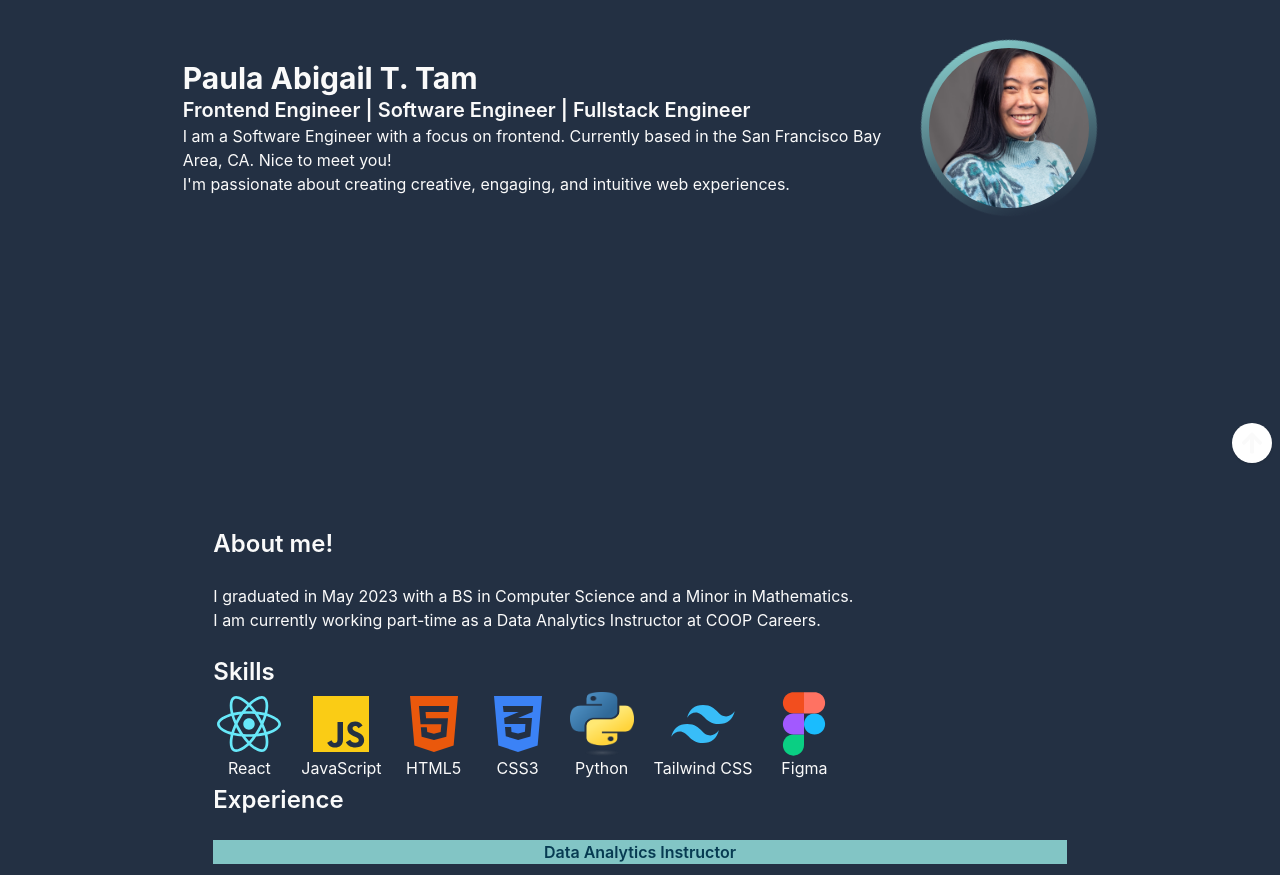
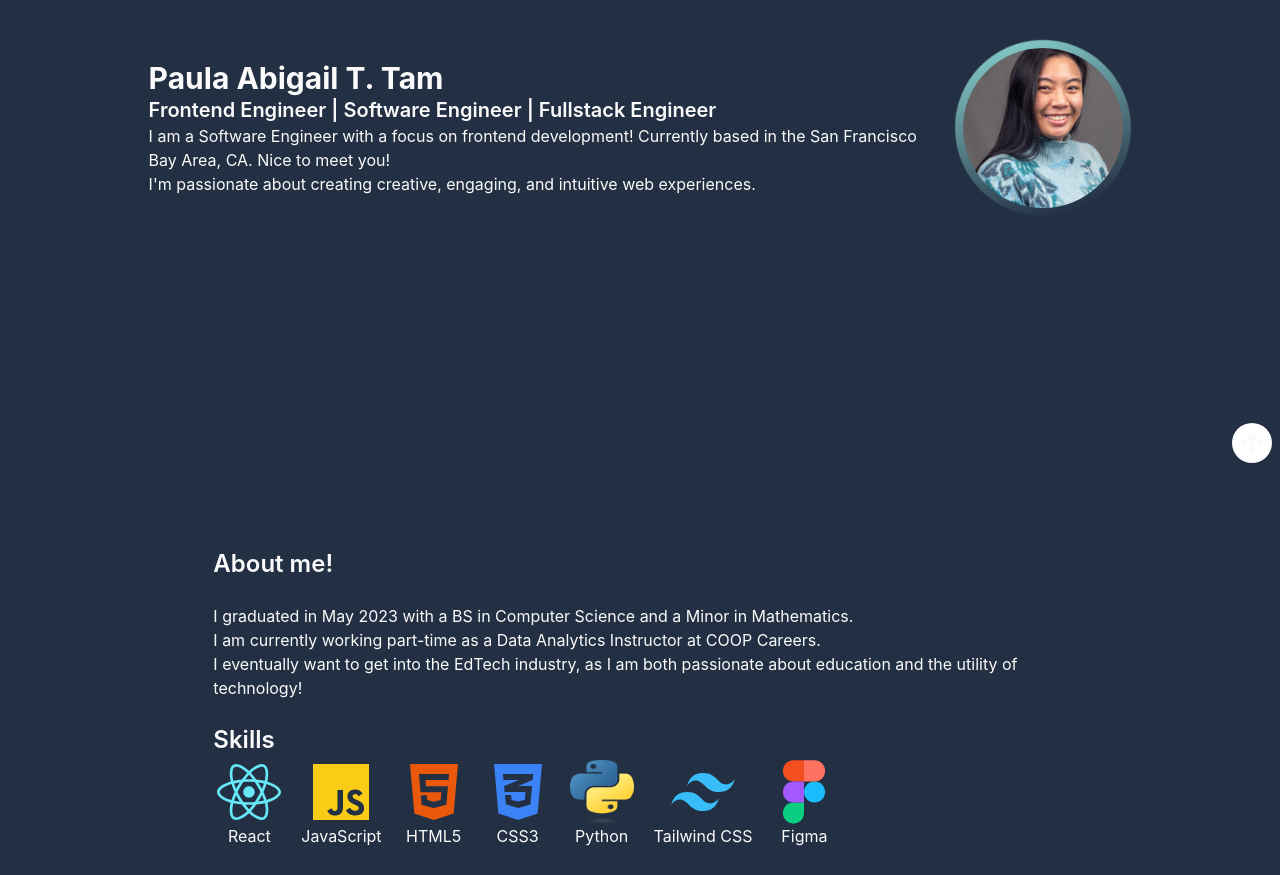
Before and after one commit to PaulaTam/Portfolio_Website, a React (Create React App) app: page / in a window 1280 px wide. Shown: the part 320-1195 px from the top of the page. Built offline with nearby package versions, Linux system fonts and the light colour scheme.

Commit message:
Fixed flexbox and gaps

```diff
--- a/src/App.js
+++ b/src/App.js
@@ -13,18 +13,18 @@ function App() {
   return (
     <>
       <Nav />
-      <main className="gap-4">
+      <main className="flex flex-col gap-y-5">
         <div id="hero" className="h-dvh scroll-mt-12 flex justify-center">
           <div className="flex flex-row justify-center items-center gap-2 m-auto">
             <div className="center-items">
               <p className="font-bold text-3xl">Paula Abigail T. Tam</p>
               <p className="font-semibold text-xl">Frontend Engineer | Software Engineer | Fullstack Engineer</p>
-              <p>I am a Software Engineer with a focus on frontend. Currently based in the San Francisco Bay Area, CA. Nice to meet you!</p>
+              <p>I am a Software Engineer with a focus on frontend development! Currently based in the San Francisco Bay Area, CA. Nice to meet you!</p>
               <p>I'm passionate about creating creative, engaging, and intuitive web experiences.</p>
             </div>
             <div className="grid place-items-center rounded-full">
               <div className="size-44 col-start-1 row-start-1 rounded-full bg-gradient-to-r from-custom-accent to-custom-main animate-spin p-0.5 z-0"/>
-              <img src={ProfilePhoto} alt='img here' className="size-40 col-start-1 row-start-1  rounded-full object-cover z-10" />
+              <img src={ProfilePhoto} alt='profile img here' className="size-40 col-start-1 row-start-1  rounded-full object-cover z-10" />
             </div>
           </div>
         </div>
@@ -33,6 +33,7 @@ function App() {
           <div>
             <p>I graduated in May 2023 with a BS in Computer Science and a Minor in Mathematics.</p>
             <p>I am currently working part-time as a Data Analytics Instructor at COOP Careers.</p>
+            <p>I eventually want to get into the EdTech industry, as I am both passionate about education and the utility of technology!</p>
           </div>
           <div id="skills">
             <SectionBanner item={"Skills"} />
```
